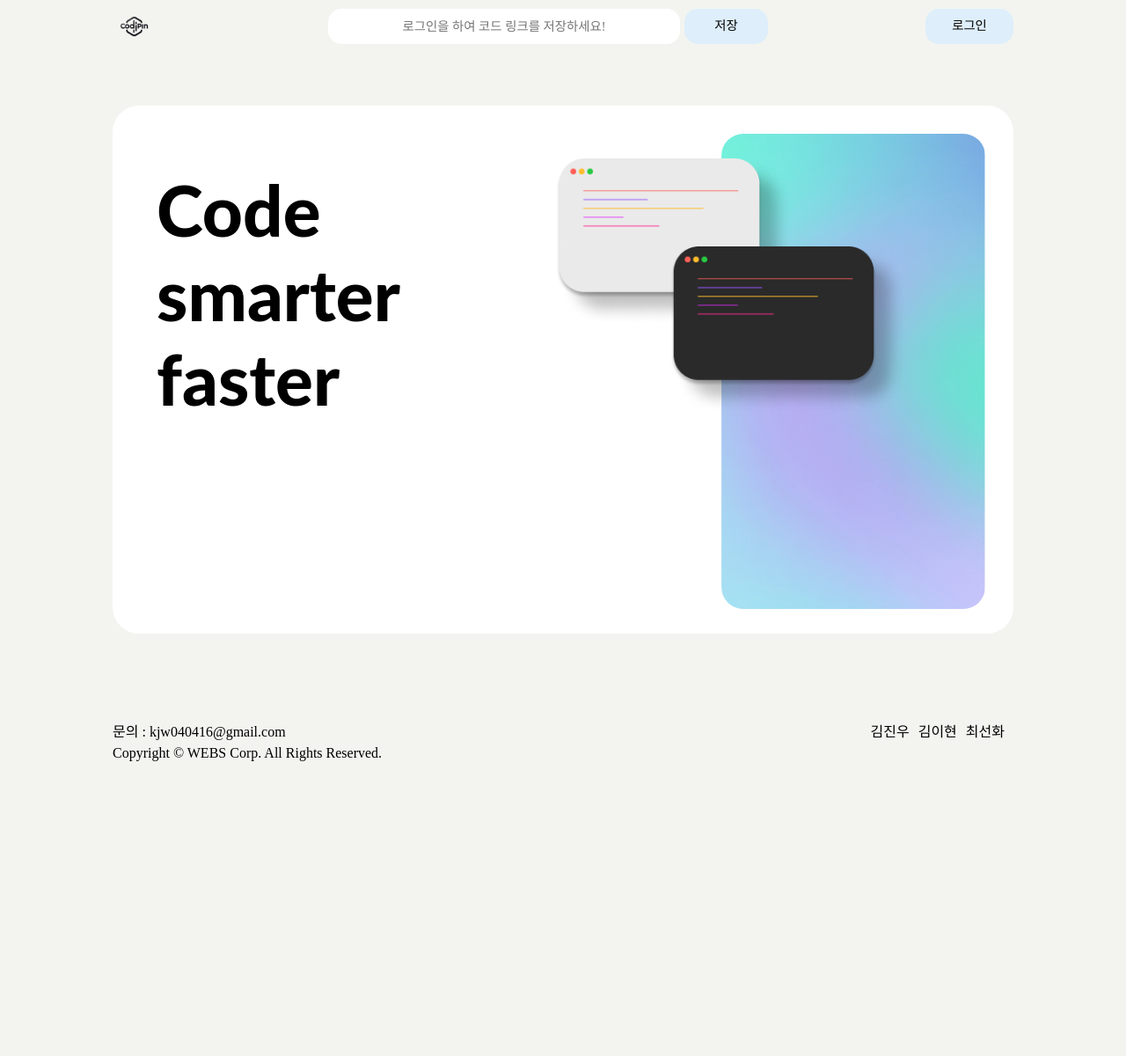
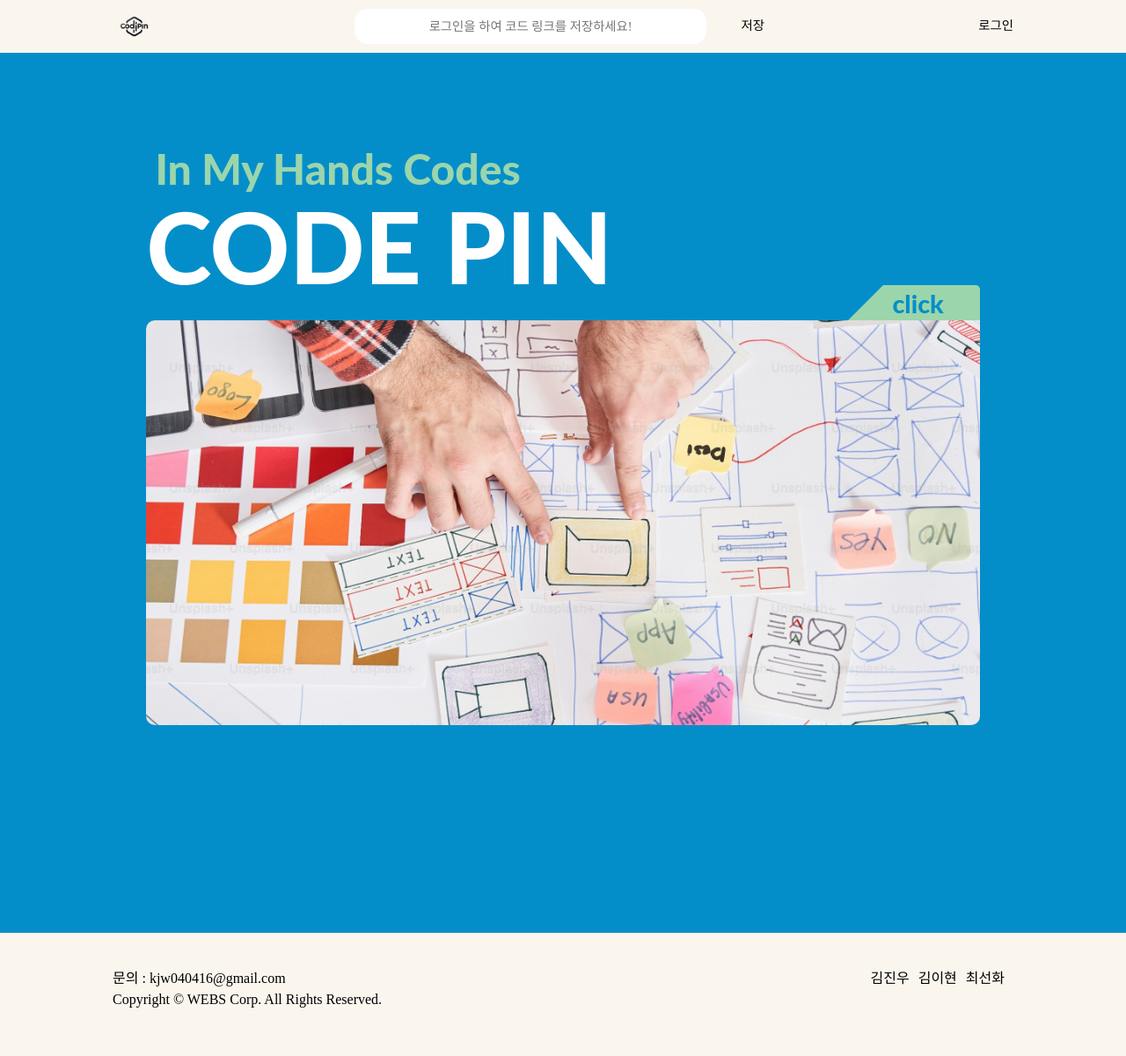
Before and after one commit to KIMJW04/codepin, a PHP site: page / in a window 1280 px wide. Shown: the whole page at 88% size. Before the commit the page ends 865 px from the top, so only its background shows below. Run offline with PHP 8.4, Linux system fonts and the light colour scheme; some web fonts are replaced.

Commit message:
2024.05.06

```diff
--- a/assets/css/footer.css
+++ b/assets/css/footer.css
@@ -1,4 +1,9 @@
-/* footer__inner */
+/* footer */
+#footer{
+    background-color: var(--mainColor);
+    padding-top: 40px;
+}
+
 .footer__inner {
     display: flex;
     height: 100px;
--- a/assets/css/header.css
+++ b/assets/css/header.css
@@ -1,4 +1,8 @@
 /* header */
+#header{
+    background-color: var(--mainColor);
+}
+
 .header__inner {
     display: flex;
     align-items: center;
@@ -63,16 +67,9 @@
     justify-content: center;
 }
 
-
-
-
 @media (max-width:800px) {
     .header__inner {
         width: 100%;
         padding: 0 16px;
     }
-
-    .header_codelink_input {
-        width: 300px;
-    }
 }
--- a/assets/css/main-Intro.css
+++ b/assets/css/main-Intro.css
@@ -1,57 +1,96 @@
 /* main-Intro */
-.main-Intro .section01 {
-    margin-top: 60px;
-    height: 37.5rem;
-    background-color: #fff;
-    border-radius: 30px;
-    z-index: -100;
+
+.section01 {
+    height: 900px;
+    display: flex;
+    flex-direction: column;
+    justify-content: center;
+}
+
+.section01 >h3{
+    width: 74%;
+    margin: 0 auto;
+    font-size: 7rem;
+    font-family: var(--fontL);
+    color: var(--white);
+    font-weight: 800;
     position: relative;
 }
+.section01 >h3::after{
+    content: 'In My Hands Codes';
+    font-family: var(--fontL);
+    color: var(--pointColor2);
+    font-size: 3rem;
+    position: absolute;
+    top: -40px;
+    left: 10px;
+}
 
-.content {
-    padding: 70px 50px;
+.section01>div{
+    margin:0 auto;
+    width: 74%;
+    height: 460px;
+    background: url("../img/intro01.jpg") center / cover;
+    border-radius: 10px 0px 10px 10px;
     position: relative;
 }
-
-.section01__img01 {
-    width: 18.75rem;
-    height: 33.75rem;
+.section01>div>a{
+    color: var(--pointColor1);
+    font-family: var(--fontL);
+    background-color: var(--pointColor2);
+    font-size: 1.8rem;
+    width: 140px;
+    height: 40px;
+    text-align: center;
+    display: inline-block;
     position: absolute;
-    right: 2rem;
-    top: 2rem;
-    background: url('../img/main-img02.jpg') center / cover;
-    border-radius: 25px;
-    z-index: -10;
+    font-weight: 800;
+    right: 0;
+    top: -40px;
+    border-radius: 0 5px 0px 5px;
+}
+.section01>div>a::after{
+    background-color: var(--pointColor1);
+    content: "";
+    position: absolute;
+    top: 0px;
+    left: -10px;
+    border-style: solid;
+    border-width: 0 0 40px 40px;
+    border-color: transparent transparent var(--pointColor2) transparent;
 }
 
-.section01__img02 {
-    position: absolute;
-    right: 15.625rem;
-    top: 3.75rem;
-    width: 16.875rem;
-    height: 11.875rem;
-    background: url('../img/main-img03.jpg') center / cover;
+@media (max-width:960px){
+    .section01>div>a{
+        display: none;
+    }
 }
 
-.section01__img03 {
-    position: absolute;
-    z-index: 1;
-    right: 7.5rem;
-    top: 10rem;
-    width: 16.875rem;
-    height: 11.875rem;
-    background: url('../img/main-img04.jpg') center / cover;
-}
-
-.section01 h3 {
-    font-size: 5rem;
-    line-height: 6rem;
-    font-family: var(--fontL);
-    font-weight: 800;
-}
-
-@media (max-width:1000px) {
-    .main-Intro .section01 {
+@media (max-width:648px){
+    .section01 >h3{
+        font-size: 5rem;
+        text-align: center;
+    }
+    .section01 >h3::after{
+        font-size: 2.2rem;
+        left: 50%;
+        transform: translate(-50%);
         width: 100%;
     }
 }
+@media (max-width:468px){
+    .section01 >h3{
+        font-size: 4.2rem;
+    }
+    .section01 >h3::after{
+        font-size: 1.8rem;
+    }
+}
+@media (max-width:396px){
+    .section01 >h3{
+        font-size: 3.6rem;
+    }
+    .section01 >h3::after{
+        font-size: 1.5rem;
+    }
+}
--- a/assets/css/vars.css
+++ b/assets/css/vars.css
@@ -3,8 +3,9 @@
     --fontG: "GmarketSans";
     --fontL: "lato";
 
-    --mainColor: #F3F4EF;
-    --pointColor: #DEEEFA;
+    --mainColor: #FAF6EE;
+    --pointColor1: #048EC9;
+    --pointColor2: #9BD5AC;
 
 
     --white: #fff;
@@ -34,32 +35,8 @@
     -webkit-text-size-adjust: 100%;
 }
 
-@media (max-width: 900px) {
+@media (max-width: 800px) {
     :root {
         font-size: 14px;
     }
 }
-
-@media (max-width: 800px) {
-    :root {
-        font-size: 13px;
-    }
-}
-
-@media (max-width: 700px) {
-    :root {
-        font-size: 11px;
-    }
-}
-
-@media (max-width: 600px) {
-    :root {
-        font-size: 10px;
-    }
-}
-
-@media (max-width: 500px) {
-    :root {
-        font-size: 9px;
-    }
-}
--- a/index.html
+++ b/index.html
@@ -6,6 +6,17 @@
     <meta name="viewport" content="width=device-width, initial-scale=1.0">
     <title>codepin</title>
     <link rel="stylesheet" href="assets/css/style.css">
+    <style>
+        body{
+            background-color: var(--pointColor1);
+        }
+
+        .active{
+            text-decoration: underline;
+            text-underline-offset: under;
+            text-underline-position: unset;
+        }
+    </style>
 </head>
 
 <body>
@@ -32,30 +43,23 @@
                         </div>
                     </div>
                 </fieldset>
-                <div class="login btn">
-                    <a href="#">로그인</a>
-                </div>
+                <div class="login btn">로그인</div>
             </div>
         </div>
     </header>
     <!-- //header -->
     <main id="main">
-        <div class="container">
-            <div class="main-Intro">
         <section class="section01">
-                    <div class="content">
-                        <h3>
-                            Code <br>
-                            smarter <br>
-                            faster <br>
-                        </h3>
-                        <div class="section01__img01"></div>
-                        <div class="section01__img02"></div>
-                        <div class="section01__img03"></div>
-                    </div>
+            <h3>CODE PIN</h3>
+            <div>
+                <a href="#">click</a></div>
         </section>
-            </div>
-        </div>
+        <section class="section02">
+        </section>
+        <section class="section03">
+        </section>
+        <section class="section04">
+        </section>
     </main>
 
     <footer id="footer" role="contentinfo">
@@ -78,62 +82,107 @@
     <!-- //footer -->
 
     <div class="sign">
-        <a href="#" class="popup_close">X</a>
-        <div class="sign__title">
-            <img src="assets/img/974e19416242ccb6755ce5e4878d4988.jpg" alt="#">
-            <div>
-                <h2>WELCOME</h2>
-                <p>
-                    "마이 페이지에 원하는 링크를 붙여넣으세요"
-                </p>
+        <div class="sign__form">
+            <div class="popup_close">X</div>
+            <div class="sign__menu">
+                <div class="sign__in__btn active">SIGN IN</div>
+                <div class="sign__up__btn">SIGN UP</div>
             </div>
-        </div>
-        <!-- //sign__title -->
-
-        <div class="sign__form">
+            <!-- //sign__menu -->
+            <div class="sign__in">
                 <form action="#" name="#" method="post">
                     <fieldset>
                         <legend class="blind">로그인 영역</legend>
-                    <div class="member__signin">
-                        <label for="Email" class="blind">이메일 로그인 영역</label>
-                        <div class="site__email">
-                            <button>이메일로 로그인</button>
+                        <div>
+                            <label for="youEmail" class="blind">이메일</label>
+                            <input type="text" name="youEmail" id="youEmail" placeholder="이메일" autocomplete="off"
+                                class="input-style" required>
                         </div>
-                        <!-- //site__email -->
-                        <label for="googleEmail" class="blind">google 계정 로그인 영역</label>
-                        <div class="google__email">
-                            <button><span><img src="assets/img/google_icon.svg">Google 계정으로 로그인</span></button>
+                        <div>
+                            <label for="youPass" class="blind">패스워드</label>
+                            <input type="password" name="youPass" id="youPass" placeholder="패스워드" autocomplete="off"
+                                class="input-style" required>
                         </div>
-                        <!-- //google__email -->
+                        <div class="center">
+                            <button type="submit" class="btn-style">로그인</button>
                         </div>
-                    <div class="sign__signup">
-                        <span>처음 오셨나요?</span>
-                        <a href="">가입하기</a>
-                    </div>
-                    <div class="sign__policy"><a href="#">이용약관</a> 및 <a href="#">개인정보처리방침</a>에 동의하고 시작합니다.</div>
-                    <!-- // sign___signup -->
                     </fieldset>
                 </form>
-        </div>
-        <!-- //sign__form -->
-
-        <div class="user__find">
+                <div class="user__find line-top">
+                    </ul>
                         <li><span>아이디가 기억이 나지 않는다면!</span> <a href="#" class="line-under">아이디 찾기</a></li>
                         <li><span>비밀번호가 기억이 나지 않는다면!</span> <a href="#" class="line-under">비밀번호 찾기</a></li>
                     </ul>
                 </div>
-        <!-- //member__add -->
+                <!-- //user__find -->
+            </div>
+            <!-- //sign__in -->
+
+            <div class="sign__up">
+                <form action="#" name="#" method="post">
+                        <div>
+                            <label for="youEmail" class="required">이메일</label>
+                            <div class="check">
+                                <input type="email" name="youEmail" id="youEmail" placeholder="이메일을 적어주세요!"
+                                    autocomplete="off" class="input-style">
+                                <div class="btn">중복확인</div>
+                            </div>
+                            <p class="msg" id="youEmailComment"></p>
+                        </div>
+                        <div>
+                            <label for="youPass" class="required">비밀번호</label>
+                            <input type="password" name="youPass" id="youPass" placeholder="비밀번호를 적어주세요!"
+                                autocomplete="off" class="input-style">
+                            <p class="msg" id="youPassComment"></p>
+                        </div>
+                        <div>
+                            <label for="youPassC" class="required">비밀번호 확인</label>
+                            <input type="password" name="youPassC" id="youPassC" placeholder="다시 한번 비밀번호를 적어주세요!"
+                                autocomplete="off" class="input-style">
+                            <p class="msg" id="youPassCComment"></p>
+                        </div>
+                        <div>
+                            <label for="youName" class="required">닉네임</label>
+                            <div class="check">
+                                <input type="youName" name="youName" id="youName" placeholder="닉네임을 적어주세요!"
+                                    autocomplete="off" class="input-style">
+                                <div class="btn">중복확인</div>
+                            </div>
+                            <p class="msg" id="youNameComment"></p>
+                        </div>
+                        <div class="center">
+                            <button href="sumbit" class="btn-style">회원가입</button>
+                        </div>
+                    </fieldset>
+                </form>
+                <div class="sign__policy line-top"><a href="#">이용약관</a> 및 <a href="#">개인정보처리방침</a>에 동의하고 시작합니다.</div>
+            </div>
+            <!-- //sign__up -->
+        </div>
+       <!-- sign__form -->
     </div>
     <!-- //login -->
     <script src="https://ajax.googleapis.com/ajax/libs/jquery/3.7.1/jquery.min.js"></script>
     <script>
         $(function () {
-            // modal
+            // sign
             $("#header .login").click(function () {
                 $(".sign").show();
             })
-            $(".sign").click(function () {
+            $(".popup_close").click(function () {
                 $(".sign").hide();
+            })
+            $(".sign__in__btn").click(function(){
+                $(".sign__up").hide();
+                $(".sign__in").show();
+                $(".sign__in__btn").addClass("active");
+                $(".sign__up__btn").removeClass("active");
+            })
+            $(".sign__up__btn").click(function(){
+                $(".sign__in").hide();
+                $(".sign__up").show();
+                $(".sign__in__btn").removeClass("active");
+                $(".sign__up__btn").addClass("active");
             })
         })
     </script>
```
Also changed, not shown: assets/css/commons.css (+48 -1 lines), assets/css/sign.css (+97 -93 lines), assets/img/intro01.jpg (added). Lines whose indentation alone changed are shown as unchanged.
